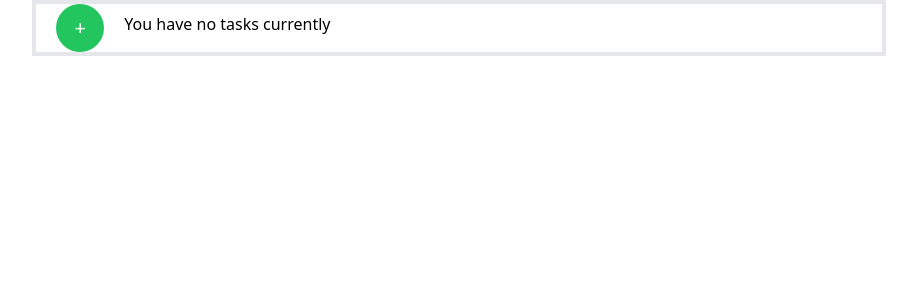
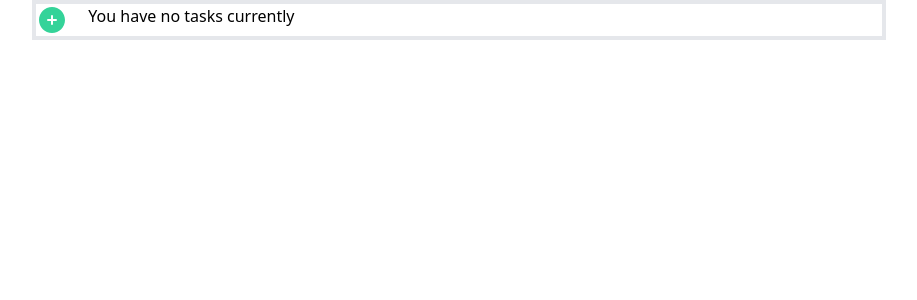
Before and after one commit to ArmandSoto/todo-app, a React (Vite) app: page / in a window 1280 px wide. Shown: the top 300 px of the page, without its empty margins (181-1098 px from the left). Built offline with nearby package versions, Linux system fonts and the light colour scheme.

Commit message:
Added Hero Icons & refactored form as newtaskfrom

```diff
--- a/src/components/TaskCard.jsx
+++ b/src/components/TaskCard.jsx
@@ -1,3 +1,5 @@
+
+import { TrashIcon } from '@heroicons/react/24/solid'
 
 export default function TaskCard(props){
 
@@ -7,7 +9,8 @@ export default function TaskCard(props){
         <div className="border-2 shadow-lg rounded-lg my-2 p-4">
             <li>
                 {props.id + ". " + props.name}
-                <button className=" border-2 ml-3" onClick={(e) => { props.deleteTask(props.id) } }> Delete </button>
+
+                <TrashIcon  className="h-6 w-6 inline-block ml-3 text-red-600" onClick={(e) => { props.deleteTask(props.id) } }/>
             </li>
         </div>
     )
--- a/src/components/TodoList.jsx
+++ b/src/components/TodoList.jsx
@@ -1,6 +1,8 @@
 import { useState, useEffect } from 'react'
+import { PlusCircleIcon } from '@heroicons/react/24/solid'
 import TaskCard from './TaskCard'
 import NewTaskForm from './NewTaskForm'
+
 
 export default function TodoList(){
 
@@ -86,11 +88,12 @@ export default function TodoList(){
     return (
         <div className={"flex-column border-2 w-2/3"}>
             <div className={"flex border-2"}>
-                <button className="rounded-full h-12 w-12 bg-green-500 text-white text text-xl ml-5"
-                        onClick={handleClick} > +
-                </button>
-                <p className={tasks.length > 0 ? "hidden" : "leading-10 ml-5"}>You have no tasks currently</p>
+
+                <PlusCircleIcon onClick={handleClick} className="h-8 w-8 text-emerald-400" />
+                <p className={tasks.length > 0 ? "hidden" : "ml-5"}>You have no tasks currently</p>
             </div>
+
+
 
             {
                 taskPaneIsActive &&
@@ -102,7 +105,7 @@ export default function TodoList(){
                 />
             }
 
-                <div className={"flex-column text-center"}>
+                <div className={"flex-column"}>
                     <ul className="flex-column space-between">
                             {taskComponents}
                     </ul>
```
